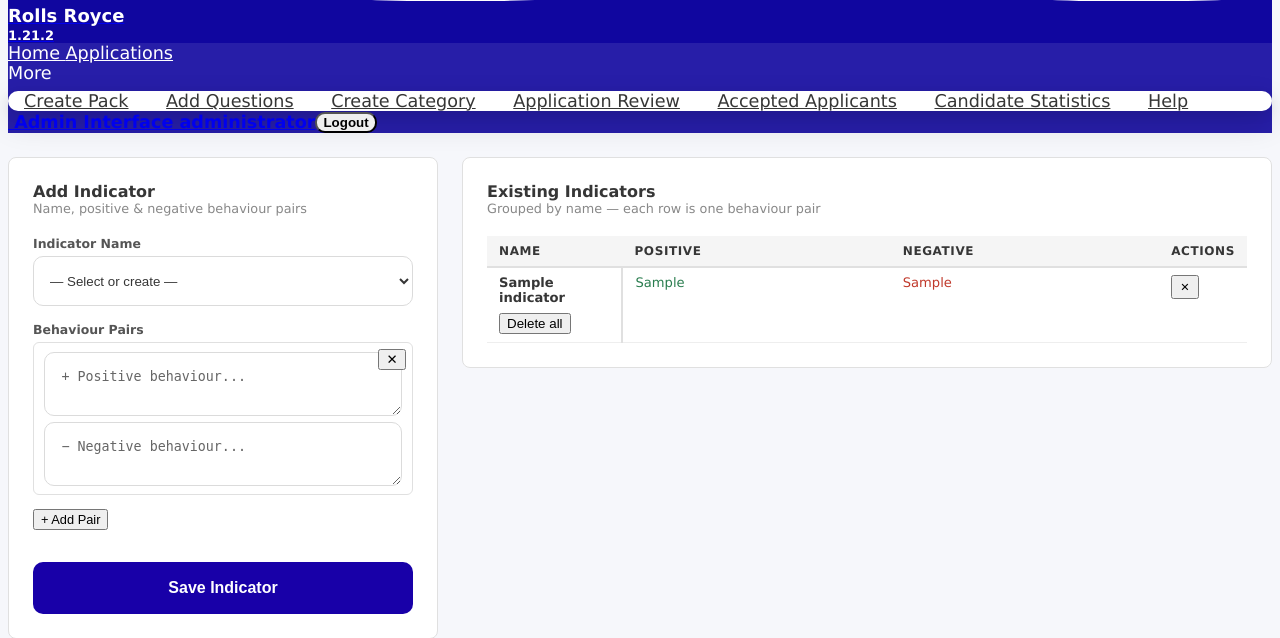
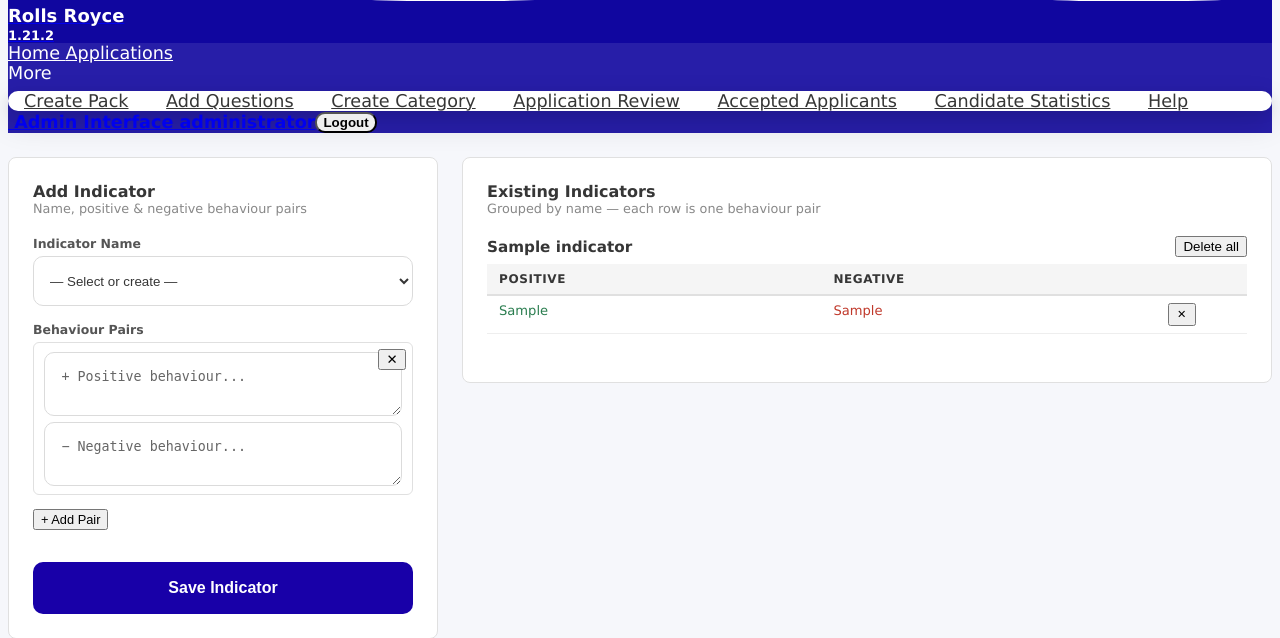
Before and after one commit to RRTLevel/assessment_centre, a Django app: page /add_indicators/ in a window 1280 px wide. Shown: the part 1519-2157 px from the top of the page. Run offline with Django 3.2, Linux system fonts and the light colour scheme; a user stored in the database is signed in; tables that the repository leaves empty hold one stand-in row (values such as "Sample post"); some libraries are stand-ins or nearby versions.

Commit message:
fix indicators table layout — per-name sub-tables

```diff
--- a/app/app_src/templates/indicators/add_indicators.html
+++ b/app/app_src/templates/indicators/add_indicators.html
@@ -27,7 +27,9 @@
 .pos-text { color: #2a7d4f; }
 .neg-text { color: #c0392b; }
 .btn-delete-pair { font-size: 0.7rem; padding: 0.2rem 0.45rem; }
-.name-group-actions { display: flex; gap: 0.4rem; }
+.ind-group { margin-bottom: 1.5rem; }
+.ind-group-header { display: flex; align-items: center; justify-content: space-between; margin-bottom: 0.4rem; }
+.ind-group-name { font-weight: 700; font-size: 0.95rem; }
 /* Add/replace modal */
 #ar-modal { display: none; position: fixed; inset: 0; z-index: 9999; align-items: center; justify-content: center; background: rgba(0,0,0,0.45); }
 #ar-modal.active { display: flex; }
@@ -90,31 +92,27 @@
         </div>
 
         {% if grouped_indicators %}
+        {% for name, pairs in grouped_indicators.items %}
+        <div class="ind-group">
+            <div class="ind-group-header">
+                <span class="ind-group-name">{{ name }}</span>
+                <form method="POST" style="display:inline;" onsubmit="return confirm('Delete all pairs for {{ name }}?')">
+                    {% csrf_token %}
+                    <input type="hidden" name="indicator_name" value="{{ name }}">
+                    <button type="submit" name="delete_by_name" class="button is-danger is-small is-outlined">Delete all</button>
+                </form>
+            </div>
             <table class="ind-table">
                 <thead>
                     <tr>
-                    <th style="width:18%;">Name</th>
-                    <th style="width:36%;">Positive</th>
-                    <th style="width:36%;">Negative</th>
-                    <th style="width:10%;">Actions</th>
+                        <th style="width:44%;">Positive</th>
+                        <th style="width:44%;">Negative</th>
+                        <th style="width:12%;"></th>
                     </tr>
                 </thead>
                 <tbody>
-                {% for name, pairs in grouped_indicators.items %}
                     {% for ind in pairs %}
                     <tr>
-                    {% if forloop.first %}
-                    <td rowspan="{{ pairs|length }}" style="vertical-align:top; font-weight:700; border-right:2px solid #e0e0e0;">
-                        {{ name }}
-                        <div class="name-group-actions" style="margin-top:0.5rem;">
-                            <form method="POST" style="display:inline;" onsubmit="return confirm('Delete all pairs for {{ name }}?')">
-                                {% csrf_token %}
-                                <input type="hidden" name="indicator_name" value="{{ name }}">
-                                <button type="submit" name="delete_by_name" class="button is-danger is-small">Delete all</button>
-                            </form>
-                        </div>
-                    </td>
-                    {% endif %}
                         <td class="pos-text">{{ ind.positive }}</td>
                         <td class="neg-text">{{ ind.negative }}</td>
                         <td>
@@ -126,9 +124,10 @@
                         </td>
                     </tr>
                     {% endfor %}
-                {% endfor %}
                 </tbody>
             </table>
+        </div>
+        {% endfor %}
         {% else %}
         <p style="color:#888; text-align:center; padding:2rem 0;">No indicators yet. Create one using the form.</p>
         {% endif %}
```
Lines whose indentation alone changed are shown as unchanged.
